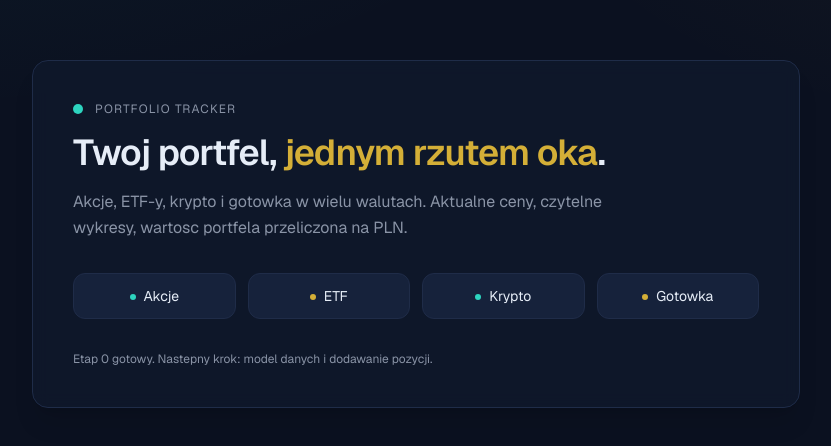
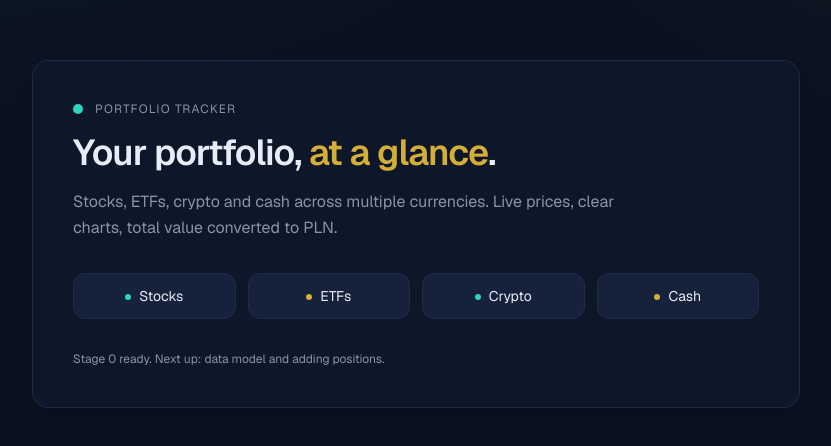
Before and after one commit to SerniKKK/portfolio_tracker, a Next.js app: page / in a window 1280 px wide. Shown: the part 166-612 px from the top of the page, without its empty margins (224-1055 px from the left). Built offline with nearby package versions, Linux system fonts and the light colour scheme.

Commit message:
etap 0: interfejs po angielsku

```diff
--- a/src/app/layout.tsx
+++ b/src/app/layout.tsx
@@ -14,7 +14,7 @@ const geistMono = Geist_Mono({
 
 export const metadata: Metadata = {
   title: "Portfolio Tracker",
-  description: "Osobisty tracker portfela inwestycyjnego",
+  description: "Personal investment portfolio tracker",
 };
 
 export default function RootLayout({
@@ -24,7 +24,7 @@ export default function RootLayout({
 }>) {
   return (
     <html
-      lang="pl"
+      lang="en"
       className={`${geistSans.variable} ${geistMono.variable} h-full antialiased`}
     >
       <body className="min-h-full flex flex-col">{children}</body>
--- a/src/app/page.tsx
+++ b/src/app/page.tsx
@@ -10,21 +10,21 @@ export default function Home() {
         </div>
 
         <h1 className="mt-4 text-3xl font-semibold tracking-tight sm:text-4xl">
-          Twoj portfel,{" "}
-          <span className="text-[color:var(--gold)]">jednym rzutem oka</span>.
+          Your portfolio,{" "}
+          <span className="text-[color:var(--gold)]">at a glance</span>.
         </h1>
 
         <p className="mt-4 max-w-xl text-base leading-relaxed text-[color:var(--muted)]">
-          Akcje, ETF-y, krypto i gotowka w wielu walutach. Aktualne ceny, czytelne wykresy,
-          wartosc portfela przeliczona na PLN.
+          Stocks, ETFs, crypto and cash across multiple currencies. Live prices,
+          clear charts, total value converted to PLN.
         </p>
 
         <div className="mt-8 grid grid-cols-2 gap-3 sm:grid-cols-4">
           {[
-            { label: "Akcje", color: "var(--teal)" },
-            { label: "ETF", color: "var(--gold)" },
-            { label: "Krypto", color: "var(--teal)" },
-            { label: "Gotowka", color: "var(--gold)" },
+            { label: "Stocks", color: "var(--teal)" },
+            { label: "ETFs", color: "var(--gold)" },
+            { label: "Crypto", color: "var(--teal)" },
+            { label: "Cash", color: "var(--gold)" },
           ].map((chip) => (
             <div
               key={chip.label}
@@ -40,7 +40,7 @@ export default function Home() {
         </div>
 
         <p className="mt-8 text-xs text-[color:var(--muted)]">
-          Etap 0 gotowy. Nastepny krok: model danych i dodawanie pozycji.
+          Stage 0 ready. Next up: data model and adding positions.
         </p>
       </div>
     </main>
```
